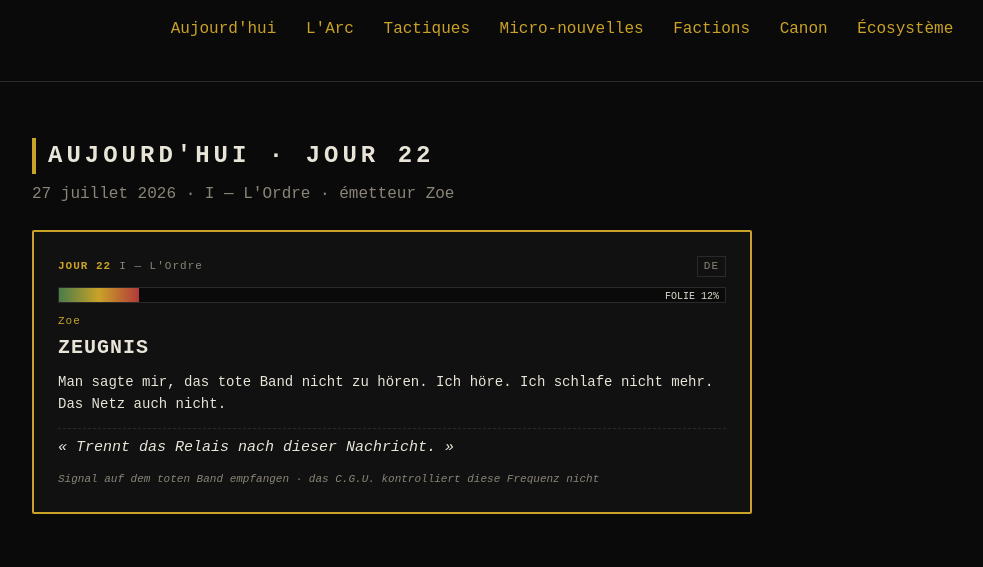
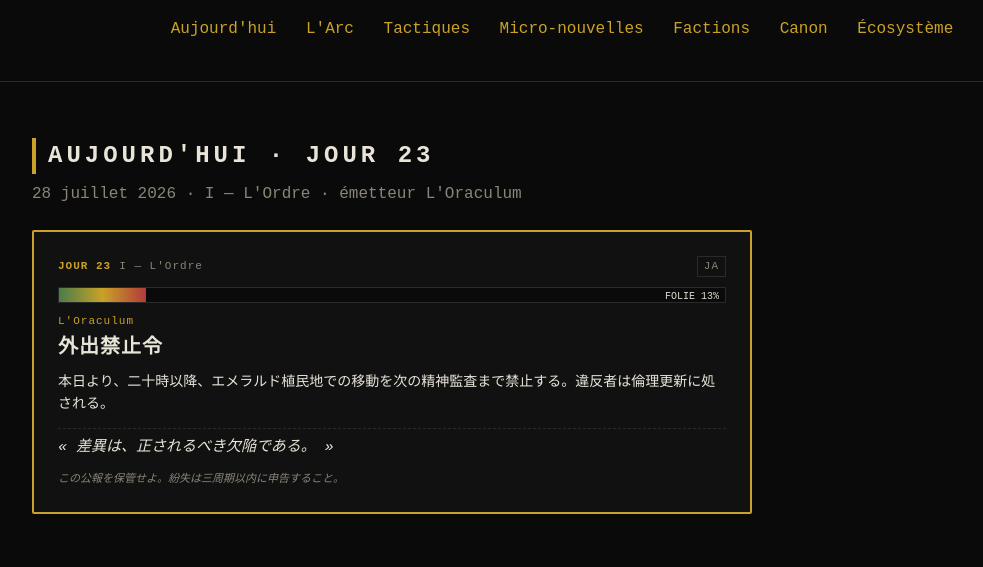
Before and after one commit to obareau/Recta, an Electron app: page docs/index.html in a window 1200 px wide. Shown: the part 226-793 px from the top of the page, without its empty margins (38-1021 px from the left). Drawn offline with Linux system fonts and the light colour scheme.

Commit message:
site: mise à jour du jour (2026-07-28) [auto]

```diff
--- a/docs/index.html
+++ b/docs/index.html
@@ -91,23 +91,23 @@ footer .ggr{max-width:560px;margin:0 auto 12px;font-style:italic}
 </header>
 <main class="wrap">
   <section id="today">
-    <h2>AUJOURD'HUI · JOUR 22</h2>
-    <p class="lede">27 juillet 2026 · I — L'Ordre · émetteur Zoe</p>
+    <h2>AUJOURD'HUI · JOUR 23</h2>
+    <p class="lede">28 juillet 2026 · I — L'Ordre · émetteur L'Oraculum</p>
     <article class="beat today">
       <header>
-        <span class="day">JOUR 22</span>
+        <span class="day">JOUR 23</span>
         <span class="act">I — L'Ordre</span>
-        <span class="lang">DE</span>
+        <span class="lang">JA</span>
       </header>
-      <div class="madness" title="folie 12%">
-        <div class="bar" style="width:12%"></div>
-        <span class="pct">FOLIE 12%</span>
+      <div class="madness" title="folie 13%">
+        <div class="bar" style="width:13%"></div>
+        <span class="pct">FOLIE 13%</span>
       </div>
-      <div class="emitter">Zoe</div>
-      <h3>ZEUGNIS</h3>
-      <p class="full">Man sagte mir, das tote Band nicht zu hören. Ich höre. Ich schlafe nicht mehr. Das Netz auch nicht.</p>
-      <div class="devise">« Trennt das Relais nach dieser Nachricht. »</div>
-      <div class="mention">Signal auf dem toten Band empfangen · das C.G.U. kontrolliert diese Frequenz nicht</div>
+      <div class="emitter">L'Oraculum</div>
+      <h3>外出禁止令</h3>
+      <p class="full">本日より、二十時以降、エメラルド植民地での移動を次の精神監査まで禁止する。違反者は倫理更新に処される。</p>
+      <div class="devise">« 差異は、正されるべき欠陥である。 »</div>
+      <div class="mention">この公報を保管せよ。紛失は三周期以内に申告すること。</div>
     </article>
   </section>
   <section id="arc"><h2>L'ARC — 100 JOURS</h2>
@@ -483,7 +483,7 @@ footer .ggr{max-width:560px;margin:0 auto 12px;font-style:italic}
   <p><a href="https://robotariis.com" style="color:var(--acc);text-decoration:none">robotariis.com</a> ·
      <a href="https://bsky.app/profile/robotariis.bsky.social" style="color:var(--acc);text-decoration:none">@robotariis.bsky.social</a> ·
      <a href="https://mastodon.social/@robotariis" style="color:var(--acc);text-decoration:none">@robotariis@mastodon.social</a></p>
-  <p>Généré le 2026-07-26 22:32 · tout est algorithmique</p>
+  <p>Généré le 2026-07-27 22:33 · tout est algorithmique</p>
 </footer>
 </body>
 </html>
```
